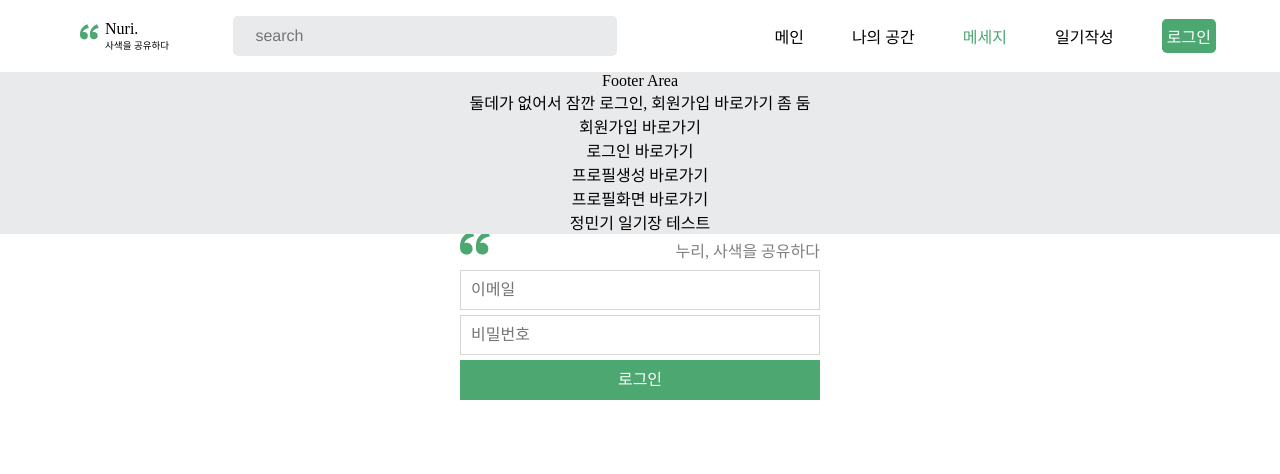
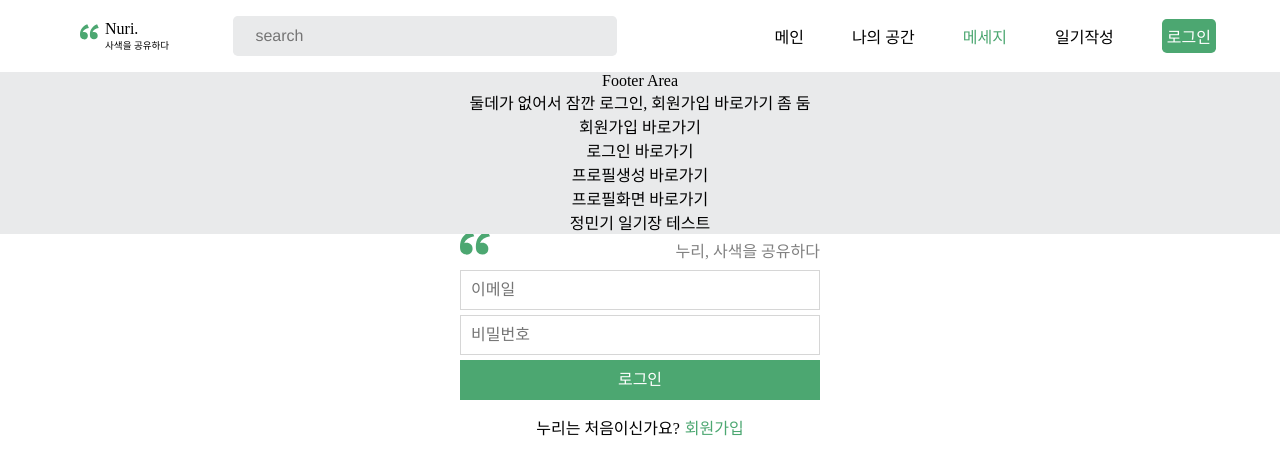
Before and after one commit to osamhack2022/WEB_SharedDiary_Nuri, a React (Create React App) app in the folder Project/frontend/: page /accounts/login in a window 1280 px wide. Shown: the top 474 px of the page. Built offline with nearby package versions, Linux system fonts and the light colour scheme; a web font is replaced by a local one.

Commit message:
로그인 회원가입 연결 디자인

```diff
--- a/Project/frontend/src/account/Login.jsx
+++ b/Project/frontend/src/account/Login.jsx
@@ -1,15 +1,11 @@
 import React, { useState } from 'react';
 import axios from "axios";
 import './account.css';
-// import { JWTCheck } from '../lib';
-import { Navigate, useNavigate } from 'react-router-dom';
-import { useDispatch } from 'react-redux'
-// import { login } from '../redux/user';
+import { Link } from 'react-router-dom';
 
 export { Login };
 
 function Login() {
-    // const dispatch = useDispatch()
     const [info, setInfo] = useState({
         email: '',
         password: '',
@@ -90,7 +86,12 @@ function Login() {
                     <p className='input'><input type="text" name="email" value={email} onChange={onChange} onKeyPress={loginEnter} placeholder="이메일"/></p>
                     <p className='input'><input type="password" name="password" value={password} onChange={onChange} onKeyPress={loginEnter} placeholder="비밀번호"/></p>
                     <p className='submit'><input type="submit" value="로그인" onClick={onSubmit}/></p>
+                    <p className='register'>
+                        <span style={{marginRight:'5px'}}>누리는 처음이신가요?</span>
+                        <Link to='/accounts/signup'><span style={{color:'#4CA771'}}>회원가입</span></Link>
+                    </p>
                 </div>
+
             </div>
 
         </div>
--- a/Project/frontend/src/account/account.css
+++ b/Project/frontend/src/account/account.css
@@ -45,6 +45,9 @@
     font-size: 16px;
     width: 100%;
 }
+.Login > .Login-container > .login-form > p.register {
+    text-align: center;
+}
 
 /* Profile */
 
```
